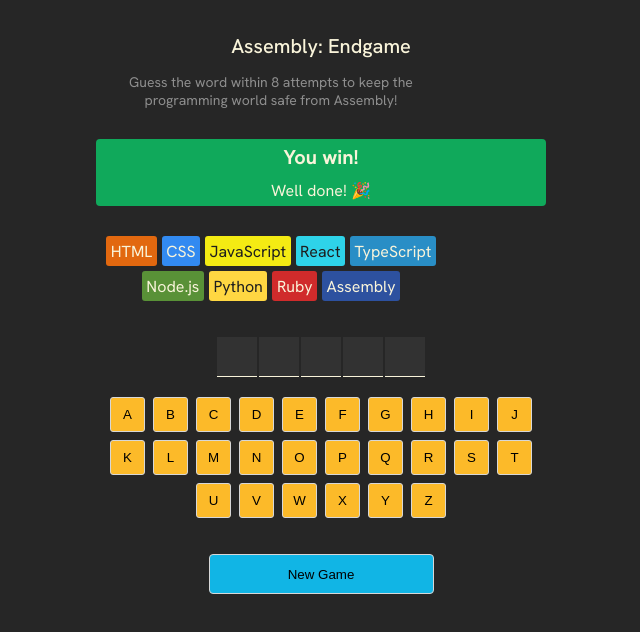
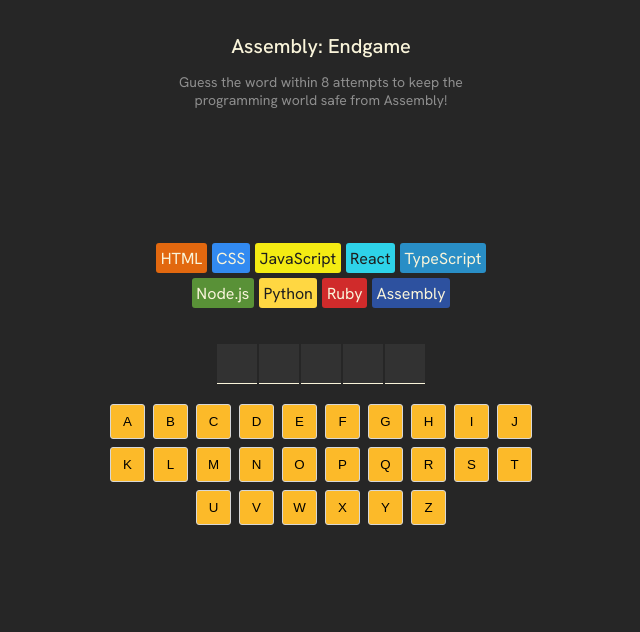
Before and after one commit to Mode03/hangman, a React (Vite) app: page / in a window 1280 px wide. Shown: the top 632 px of the page, without its empty margins (319-959 px from the left). Built offline with nearby package versions, Linux system fonts and the light colour scheme.

Commit message:
feat: add game over logic

```diff
--- a/src/App.jsx
+++ b/src/App.jsx
@@ -8,6 +8,10 @@
 
   const wrongGuessCount = guessedLetters.filter(letter => !currentWord.includes(letter)).length
 
+  const isGameWon = currentWord.split("").every(letter => guessedLetters.includes(letter))
+  const isGameLost = wrongGuessCount >= languages.length - 1
+  const isGameOver = isGameWon || isGameLost
+
   const alphabet = "abcdefghijklmnopqrstuvwxyz"
 
   function addGuessedLetter(letter) {
@@ -16,14 +20,14 @@
     )
   }
 
-  const languageElements = languages.map(lang => {
+  const languageElements = languages.map((lang, index) => {
     const styles = {
       backgroundColor: lang.backgroundColor,
       color: lang.color
     }
     return (
       <span
-        className="chip"
+        className={index < wrongGuessCount ? "chip lost" : "chip"}
         style={styles}
         key={lang.name}
       >
@@ -58,15 +62,41 @@
     )
   })
 
+  const gameStatusClass = clsx("game-status", {
+      won: isGameWon,
+      lost: isGameLost
+  })
+
+  function renderGameStatus() {
+    if (!isGameOver) {
+      return null
+    }
+
+    if (isGameWon) {
+      return (
+        <>
+          <h2>You win!</h2>
+          <p>Well done! 🎉</p>
+        </>
+      )
+    } else {
+      return (
+        <>
+          <h2>Game over!</h2>
+          <p>You lose! Better start learning Assembly 😭</p>
+        </>
+      )
+    }
+  }
+
   return (
     <main>
       <header>
         <h1>Assembly: Endgame</h1>
         <p>Guess the word within 8 attempts to keep the programming world safe from Assembly!</p>
       </header>
-      <section className="game-status">
-        <h2>You win!</h2>
-        <p>Well done! 🎉</p>
+      <section className={gameStatusClass}>
+        {renderGameStatus()}
       </section>
       <section className="language-chips">
         {languageElements}
@@ -77,7 +107,7 @@
       <section className="keyboard">
         {keyboardElements}
       </section>
-      <button className="new-game">New Game</button>
+      {isGameOver && <button className="new-game">New Game</button>}
     </main>
   )
 }
--- a/src/index.css
+++ b/src/index.css
@@ -9,8 +9,12 @@
     color: #D9D9D9;
     padding: 20px;
     height: 100vh;
+}
+
+main {
     display: flex;
-    justify-content: center;
+    flex-direction: column;
+    align-items: center;
 }
 
 header {
@@ -30,13 +34,24 @@
 }
 
 section.game-status {
-    background-color: #10A95B;
     display: flex;
     flex-direction: column;
     align-items: center;
     color: #F9F4DA;
+    width: 100%;
+    max-width: 350px;
+    min-height: 60px;
     border-radius: 4px;
     margin-block: 30px;
+
+}
+
+section.game-status.won {
+    background-color: #10A95B;
+}
+
+section.game-status.lost {
+    background-color: #BA2A2A;
 }
 
 section.game-status > p {
@@ -60,6 +75,21 @@
 span.chip {
     border-radius: 3px;
     padding: 4.5px;
+    position: relative;
+}
+
+span.chip.lost::before {
+    content: "💀";
+    position: absolute;
+    display: flex;
+    align-items: center;
+    justify-content: center;
+    height: 100%;
+    width: 100%;
+    font-size: 0.85rem;
+    top: 0;
+    left: 0;
+    background-color: rgba(0, 0, 0, 0.7);
 }
 
 section.word {
```
